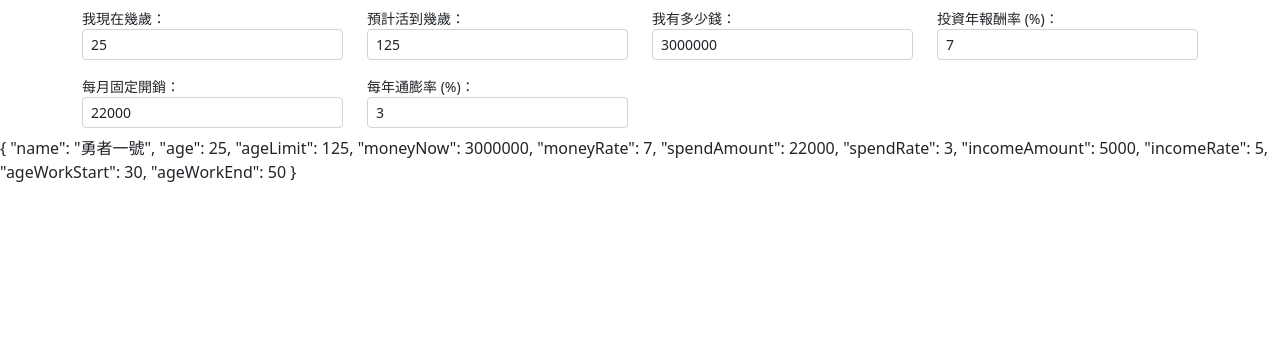
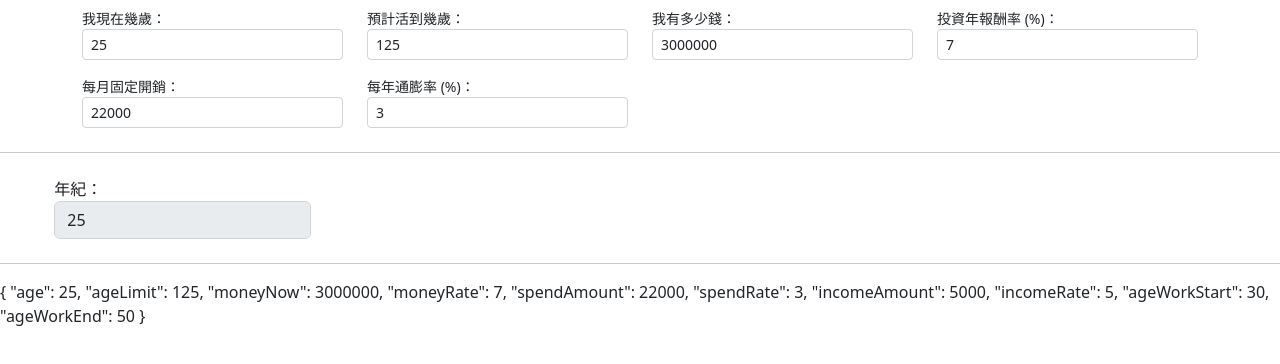
Before and after one commit to gjlmotea/thu_today, an Angular app: page / in a window 1280 px wide. Shown: the top 364 px of the page. Built offline with nearby package versions, Linux system fonts and the light colour scheme.

Commit message:
form interface

```diff
--- a/src/app/app.component.html
+++ b/src/app/app.component.html
@@ -1,2 +1,3 @@
 <app-user-input (userFormChange)="formChange($event)"></app-user-input>
+<hr>
 <app-calc-result [formValues]="fv"></app-calc-result>
--- a/src/app/app.component.ts
+++ b/src/app/app.component.ts
@@ -1,5 +1,6 @@
 import { Component } from '@angular/core';
 import { FormGroup } from '@angular/forms';
+import { UserForm } from './user-input/user-input.component';
 
 @Component({
   selector: 'app-root',
@@ -8,7 +9,7 @@ import { FormGroup } from '@angular/forms';
 })
 export class AppComponent {
   title = 'THU Today';
-  fv: Object = {};
+  fv = {} as UserForm;
 
   constructor() {
   }
--- a/src/app/calc-result/calc-result.component.html
+++ b/src/app/calc-result/calc-result.component.html
@@ -1 +1,10 @@
+<div class="row justify-content-center">
+  <div class="col-11">
+    <div class="col-6 col-sm-3 col-lg-3">
+      <label class="py-2">年紀：<input disabled type="number" class="form-control disabled" [value]="formValues.age"></label>
+    </div>
+  </div>
+</div>
+
+<hr>
 {{formValues|json}}
--- a/src/app/calc-result/calc-result.component.ts
+++ b/src/app/calc-result/calc-result.component.ts
@@ -1,4 +1,5 @@
 import { Component, Input, OnInit } from '@angular/core';
+import { UserForm } from '../user-input/user-input.component';
 
 @Component({
   selector: 'app-calc-result',
@@ -6,7 +7,7 @@ import { Component, Input, OnInit } from '@angular/core';
   styleUrls: ['./calc-result.component.css']
 })
 export class CalcResultComponent implements OnInit {
-  @Input() formValues: Object = {};
+  @Input() formValues = {} as UserForm;
   constructor() { }
 
   ngOnInit(): void {
--- a/src/app/user-input/user-input.component.ts
+++ b/src/app/user-input/user-input.component.ts
@@ -9,9 +9,9 @@ import { FormBuilder, FormControl, FormGroup, Validators } from '@angular/forms'
 export class UserInputComponent implements OnInit {
   @Output() public userFormChange = new EventEmitter<FormGroup>();
 
-  userForm = this.fb.group({
-    name: ['勇者一號', [Validators.required]],
-    age: [25, [Validators.required, Validators.min(5), Validators.max(120)]],
+  userForm = this.fb.group<UserForm>({
+    // age: [25, [Validators.required, Validators.min(5), Validators.max(120)]],
+    age: 25,
     ageLimit: 125,
     moneyNow: 3000000,
     moneyRate: 7, // return rate
@@ -34,16 +34,16 @@ export class UserInputComponent implements OnInit {
     this.userFormChange.emit(this.userForm);
   }
 }
-//
-// export interface UserForm {
-//   age: number
-//   ageLimit: number
-//   moneyNow: number
-//   moneyRate: number
-//   spendAmount: number
-//   spendRate: number
-//   incomeAmount: number,
-//   incomeRate: number,
-//   ageWorkStart: number,
-//   ageWorkEnd: number,
-// }
+
+export interface UserForm {
+  age: number
+  ageLimit: number
+  moneyNow: number
+  moneyRate: number
+  spendAmount: number
+  spendRate: number
+  incomeAmount: number
+  incomeRate: number
+  ageWorkStart: number
+  ageWorkEnd: number
+}
```
